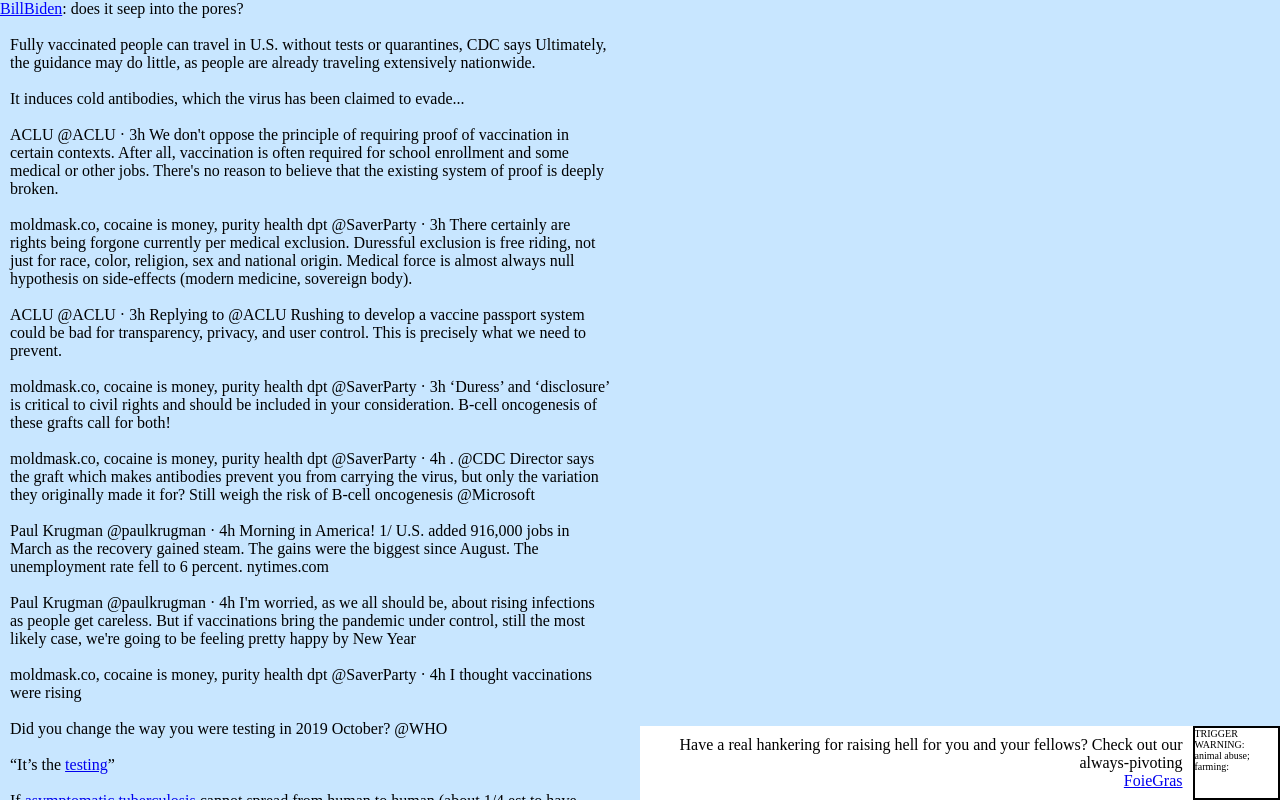
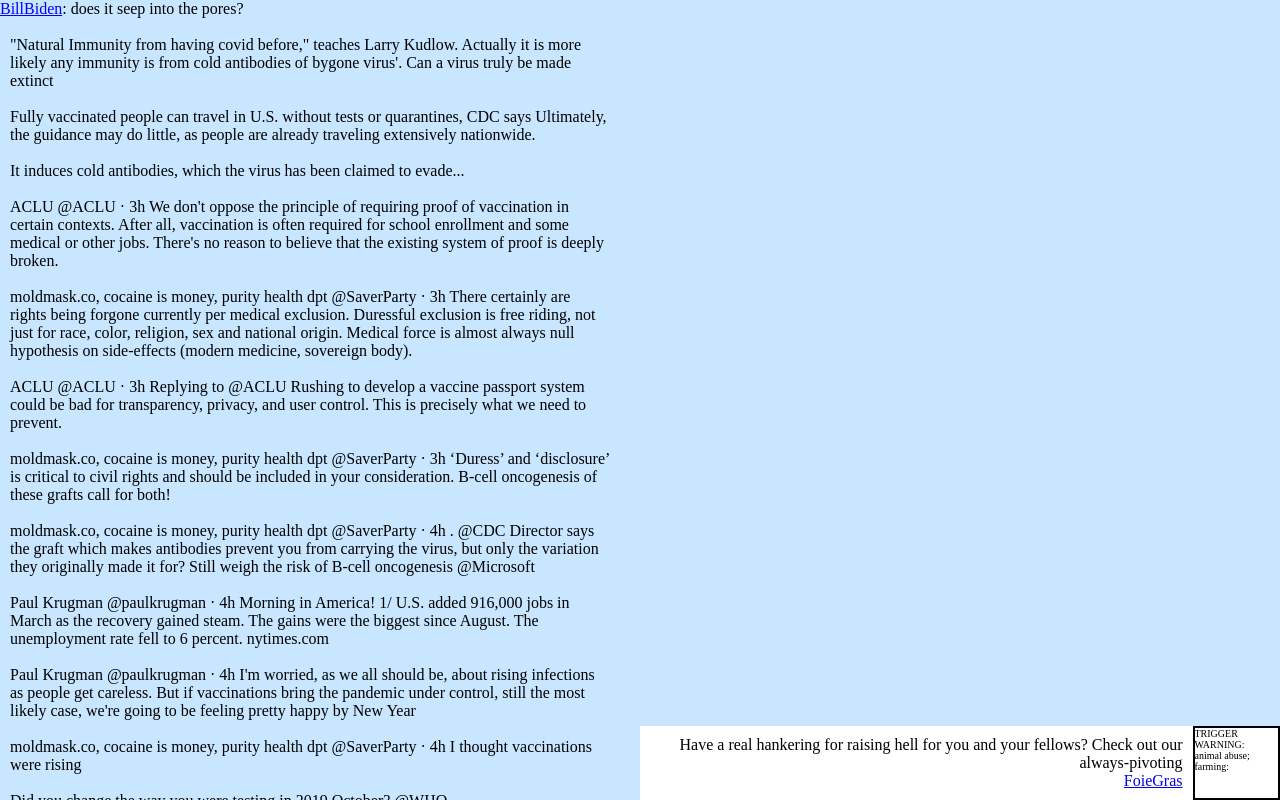
Before and after one commit to NickCarducci/MoldMask, a React (Create React App) app: page / in a window 1280 px wide. Shown: the top 800 px of the page. Built offline with nearby package versions, Linux system fonts and the light colour scheme.

Commit message:
Update App.js

```diff
--- a/src/App.js
+++ b/src/App.js
@@ -266,6 +266,11 @@ export default class App extends React.Component {
               : does it seep into the pores?
             </div>
           </div>
+          "Natural Immunity from having covid before," teaches Larry Kudlow.
+          Actually it is more likely any immunity is from cold antibodies of
+          bygone virus'. Can a virus truly be made extinct
+          <br />
+          <br />
           Fully vaccinated people can travel in U.S. without tests or
           quarantines, CDC says Ultimately, the guidance may do little, as
           people are already traveling extensively nationwide.
```
